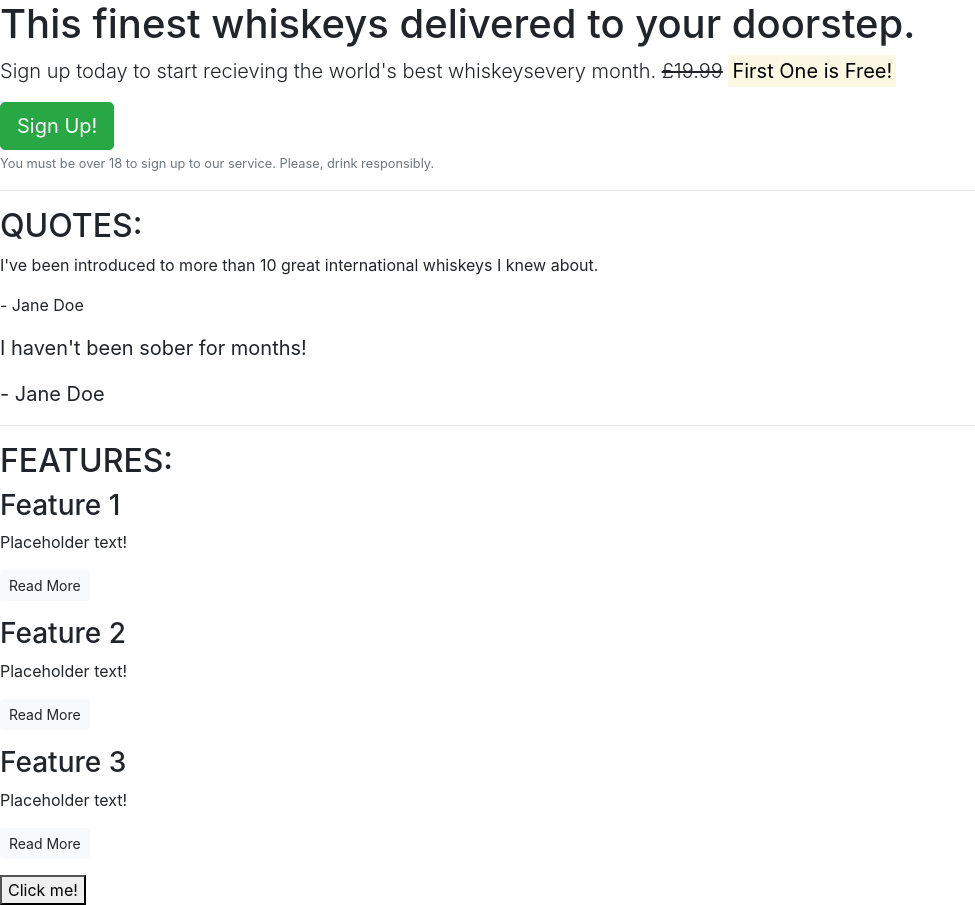
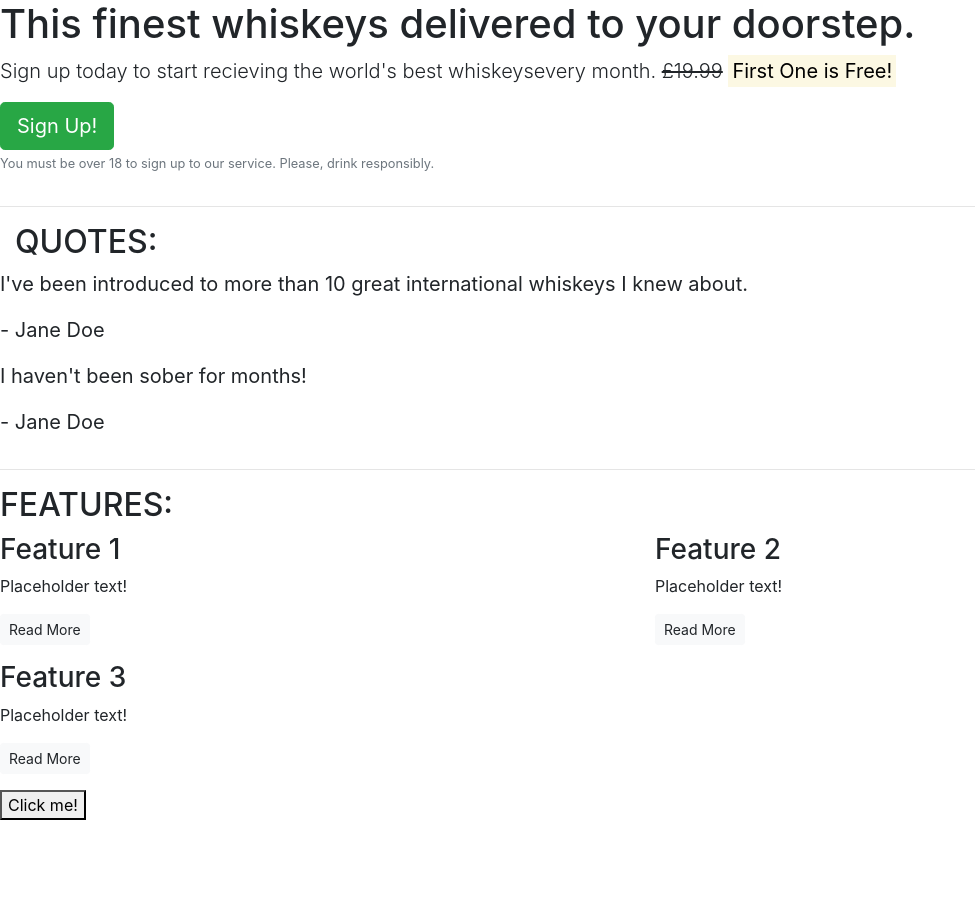
Before and after one commit to MichaelWarner32/warner.mike32-gmail.com, a plain HTML site: page index.html in a window 1280 px wide. Shown: the whole page, without its empty margins (0-975 px from the left). After the commit the page ends 820 px from the top, so only its background shows below. Drawn offline with nearby package versions, Linux system fonts and the light colour scheme.

Commit message:
Added grid syatem for default, medium and large screen sizes.

```diff
--- a/index.html
+++ b/index.html
@@ -1,5 +1,6 @@
 <!DOCTYPE html>
 <html lang="en">
+
 <head>
     <meta charset="UTF-8">
     <meta name="viewport" content="width=device-width, initial-scale=1.0">
@@ -8,9 +9,12 @@
     <link rel="stylesheet" href="https://stackpath.bootstrapcdn.com/bootstrap/4.4.1/css/bootstrap.min.css" integrity="sha384-Vkoo8x4CGsO3+Hhxv8T/Q5PaXtkKtu6ug5TOeNV6gBiFeWPGFN9MuhOf23Q9Ifjh" crossorigin="anonymous">
     <script src="https://stackpath.bootstrapcdn.com/bootstrap/4.4.1/js/bootstrap.min.js" integrity="sha384-wfSDF2E50Y2D1uUdj0O3uMBJnjuUD4Ih7YwaYd1iqfktj0Uod8GCExl3Og8ifwB6" crossorigin="anonymous"></script>
 </head>
+
 <body>
     <article class="container"></article>
     <!-- Callout -->
+    <div class="row">
+        <div class="col-12">
             <section class="callout">
                 <h1> This finest whiskeys delivered to your doorstep.</h1>
                 <p class="lead">Sign up today to start recieving the world's best whiskeysevery month.
@@ -18,21 +22,35 @@
                 <button class="btn btn-success btn-lg"> Sign Up!</button>
                 <p class="text-muted"><small>You must be over 18 to sign up to our service. Please, drink responsibly.</small></p>
             </section>
+        </div>
+    </div>
 
     <!-- /.callout -->
 
     <hr>
 
     <!-- Quotes -->
+
     <section class="quotes">
+        <div class="row>">
+            <div class="col-12 col-md-6">
                 <h2 class="text-uppercase">Quotes:</h2>
-    <blockquote class="quote">
+            </div>
+        </div>
+        <div class="row">
+            <div class="col-12">
+                <blockquote class="blockquote">
                     <p>I've been introduced to more than 10 great international whiskeys I knew about.</p>
                     <p>- Jane Doe</p>
                 </blockquote>
+            </div>
+            <div class="col-12 col-md-6">
                 <blockquote class="blockquote">
-        <p>I haven't been sober for months!</p><p>- Jane Doe</p>
+                    <p>I haven't been sober for months!</p>
+                    <p>- Jane Doe</p>
                 </blockquote>
+            </div>
+        </div>
     </section>
 
     <!-- /.quotes -->
@@ -41,25 +59,38 @@
 
     <!-- Features -->
     <section class="features">
+        <div class="row">
+            <div class="col-12">
                 <h2 class="text-uppercase">Features:</h2>
+            </div>
+        </div>
+        <div class="row">
+            <div class="col-12 col-md-6 col.lg-4">
                 <div class="feature">
                     <h3>Feature 1</h3>
                     <p>Placeholder text!</p>
                     <p><a class="btn btn-sm btn-light" href="">Read More</a></p>
                 </div>
+            </div>
+            <div class="col-12 col-md-6 col-lg-4">
                 <div class="feature">
                     <h3>Feature 2</h3>
                     <p>Placeholder text!</p>
                     <p><a class="btn btn-sm btn-light" href="">Read More</a></p>
                 </div>
+            </div>
+            <div class="col-12 d-md-none d-lg-block col-lg-4">
                 <div class="feature">
                     <h3>Feature 3</h3>
                     <p>Placeholder text!</p>
                     <p><a class="btn btn-sm btn-light" href="">Read More</a></p>
+                </div>
+            </div>
         </div>
     </section>
     <!-- /.features -->
 
     <button>Click me!</button>
 </body>
+
 </html>
```
Lines whose indentation alone changed are shown as unchanged.
